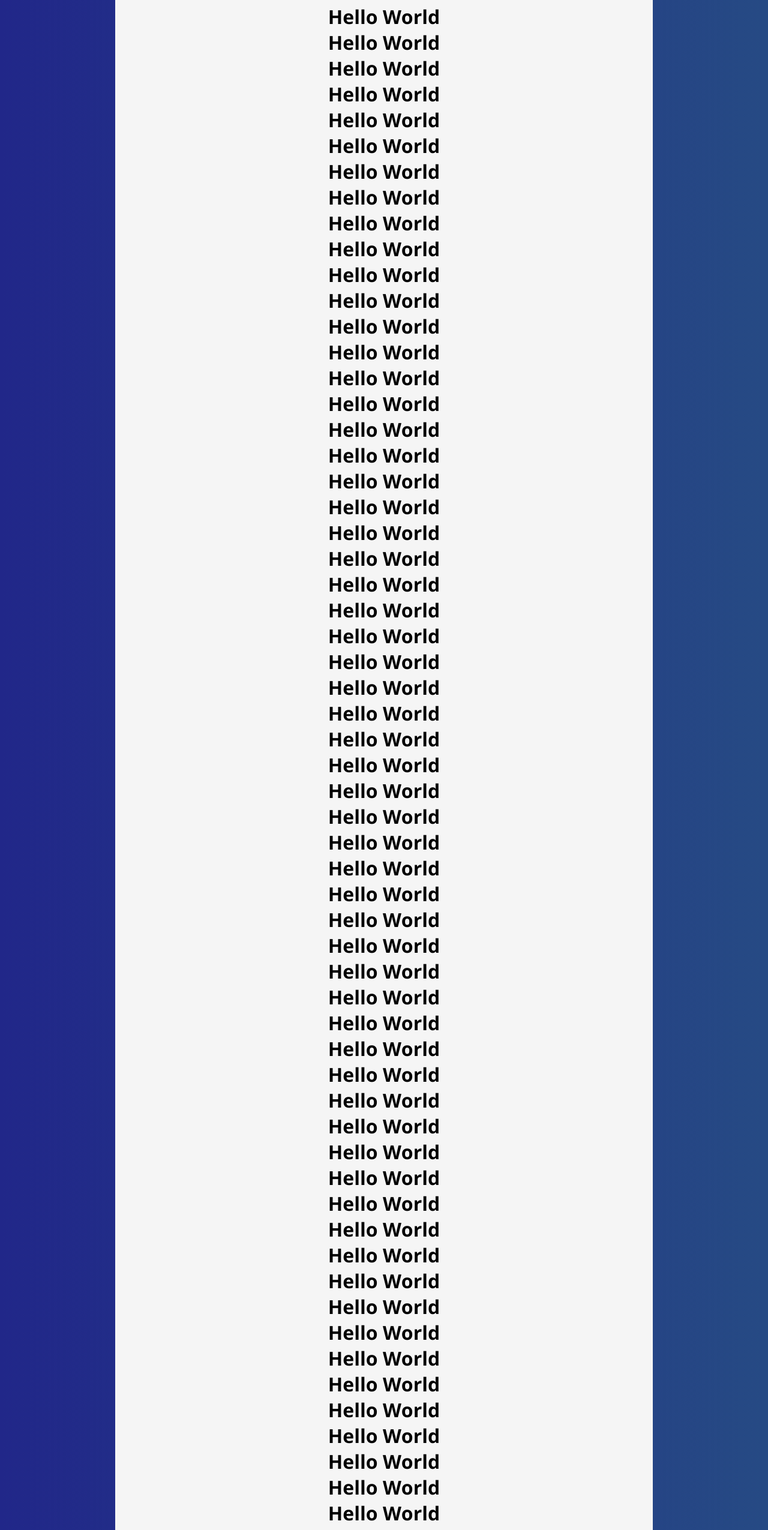
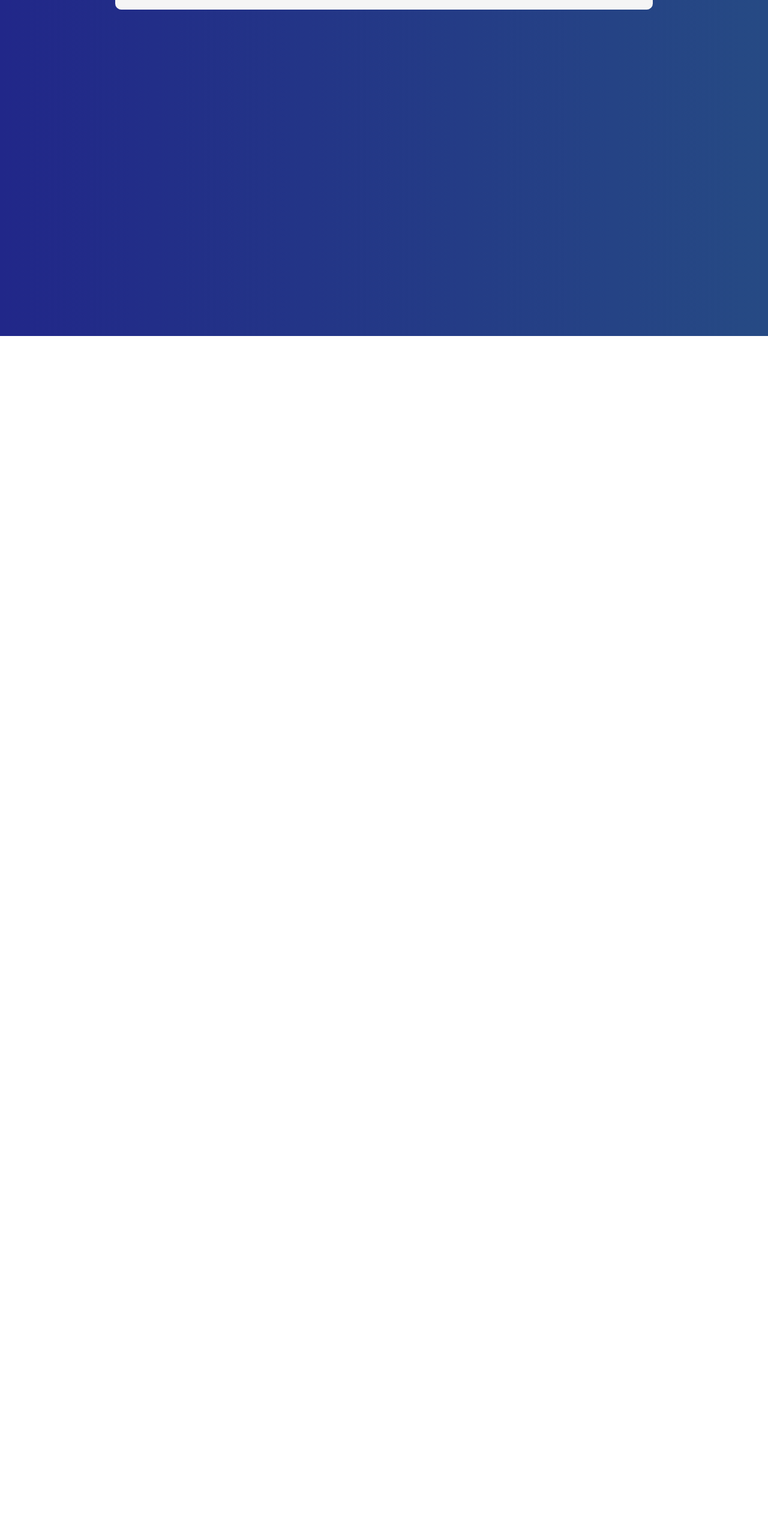
Before and after one commit to HafizMuhammadRayyan/air-sysborg-redesign, a React (Vite) app: page / in a window 1280 px wide. Shown: the part 240-2790 px from the top of the page at 60% size. After the commit the page ends 800 px from the top, so only its background shows below. Built offline with nearby package versions, Linux system fonts and the light colour scheme.

Commit message:
some change for testing firsebase action

```diff
--- a/src/App.jsx
+++ b/src/App.jsx
@@ -66,70 +66,6 @@ function App() {
           </div>
           <h1>Hello World</h1>
           <h1>Hello World</h1>
-          <h1>Hello World</h1>
-          <h1>Hello World</h1>
-          <h1>Hello World</h1>
-          <h1>Hello World</h1>
-          <h1>Hello World</h1>
-          <h1>Hello World</h1>
-          <h1>Hello World</h1>
-          <h1>Hello World</h1>
-          <h1>Hello World</h1>
-          <h1>Hello World</h1>
-          <h1>Hello World</h1>
-          <h1>Hello World</h1>
-          <h1>Hello World</h1>
-          <h1>Hello World</h1>
-          <h1>Hello World</h1>
-          <h1>Hello World</h1>
-          <h1>Hello World</h1>
-          <h1>Hello World</h1>
-          <h1>Hello World</h1>
-          <h1>Hello World</h1>
-          <h1>Hello World</h1>
-          <h1>Hello World</h1>
-          <h1>Hello World</h1>
-          <h1>Hello World</h1>
-          <h1>Hello World</h1>
-          <h1>Hello World</h1>
-          <h1>Hello World</h1>
-          <h1>Hello World</h1>
-          <h1>Hello World</h1>
-          <h1>Hello World</h1>
-          <h1>Hello World</h1>
-          <h1>Hello World</h1>
-          <h1>Hello World</h1>
-          <h1>Hello World</h1>
-          <h1>Hello World</h1>
-          <h1>Hello World</h1>
-          <h1>Hello World</h1>
-          <h1>Hello World</h1>
-          <h1>Hello World</h1>
-          <h1>Hello World</h1>
-          <h1>Hello World</h1>
-          <h1>Hello World</h1>
-          <h1>Hello World</h1>
-          <h1>Hello World</h1>
-          <h1>Hello World</h1>
-          <h1>Hello World</h1>
-          <h1>Hello World</h1>
-          <h1>Hello World</h1>
-          <h1>Hello World</h1>
-          <h1>Hello World</h1>
-          <h1>Hello World</h1>
-          <h1>Hello World</h1>
-          <h1>Hello World</h1>
-          <h1>Hello World</h1>
-          <h1>Hello World</h1>
-          <h1>Hello World</h1>
-          <h1>Hello World</h1>
-          <h1>Hello World</h1>
-          <h1>Hello World</h1>
-          <h1>Hello World</h1>
-          <h1>Hello World</h1>
-          <h1>Hello World</h1>
-          <h1>Hello World</h1>
-          <h1>Hello World</h1>
         </div>
 
       </div>
```
Also changed, not shown: firebase.json (added), 8 other files (tests, documents, lock files or other folders).
